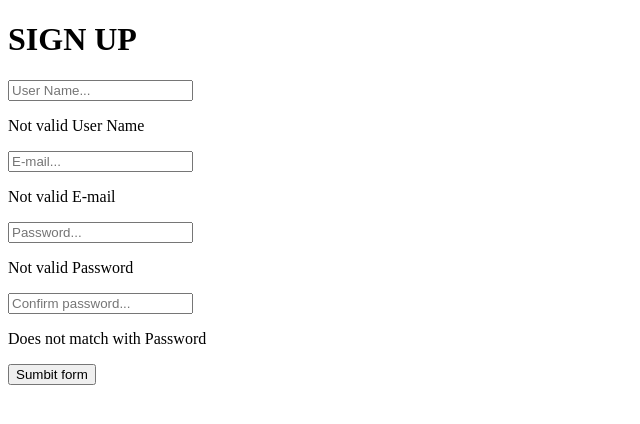
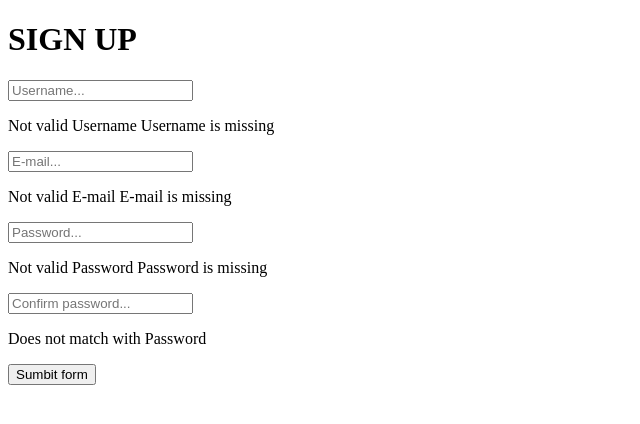
Before and after one commit to roychon/CodeVision, a PHP site: page /view/userAddForm.php in a window 1280 px wide. Shown: the top 424 px of the page, without its empty margins (0-640 px from the left). Run offline with PHP 8.4, Linux system fonts and the light colour scheme.

Commit message:
userAddForm

```diff
--- a/view/userAddForm.php
+++ b/view/userAddForm.php
@@ -7,28 +7,35 @@ ob_start();
 
 <form action="index.php?action=add_user" method="POST">
     <p>
-        <input type="text" name="user_name" placeholder="User Name...">
+        <input type="text" name="user_name" placeholder="Username...">
     </p>
     <p>
-        <span>Not valid User Name</span>
+        <span id="username-not-valid">Not valid Username</span>
+        <span id="username-missing">Username is missing</span>
+        <span>&#8203;</span>
     </p>
     <p>
         <input type="email" name="email" placeholder="E-mail...">
     </p>
     <p>
-        <span>Not valid E-mail</span>
+        <span id="email-not-valid">Not valid E-mail</span>
+        <span id="email-missing">E-mail is missing</span>
+        <span>&#8203;</span>
     </p>
     <p>
         <input type="password" name="password" placeholder="Password...">
     </p>
     <p>
-        <span>Not valid Password</span>
+        <span id="password-not-valid">Not valid Password</span>
+        <span id="password-missing">Password is missing</span>
+        <span>&#8203;</span>
     </p>
     <p>
         <input type="password" name="password_confirm" placeholder="Confirm password...">
     </p>
     <p>
         <span>Does not match with Password</span>
+        <span>&#8203;</span>
     </p>
     <p>
         <input type="submit" value="Sumbit form">
```
